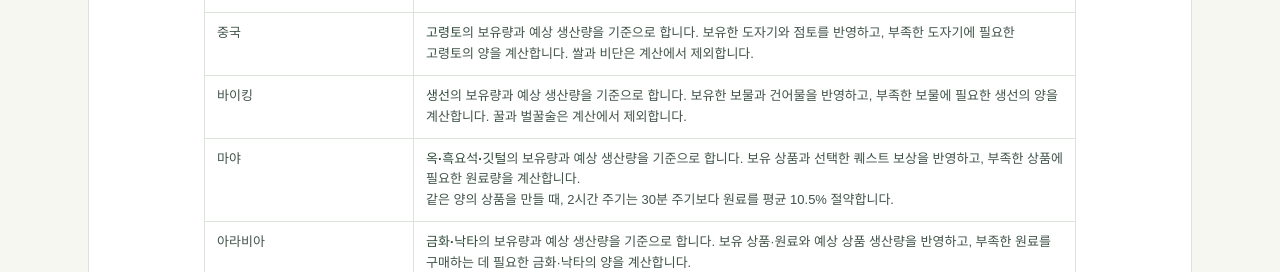
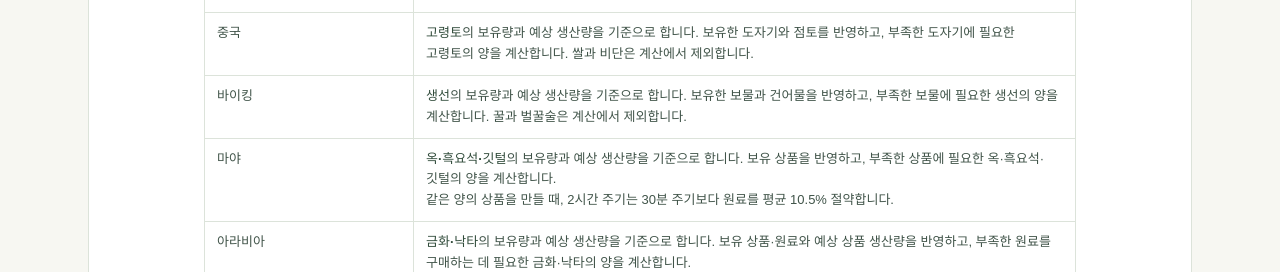
Before and after one commit to M-ule/Civilization-Simulator, a plain HTML site: page index.html in a window 1280 px wide. Shown: the part 3980-4252 px from the top of the page. Drawn offline with Linux system fonts and the light colour scheme.

Commit message:
마야 최대 도달 레벨 안내에서 퀘스트 보상 문구 삭제

```diff
--- a/index.html
+++ b/index.html
@@ -165,7 +165,7 @@
 </tr>
 <tr role="row" class="even">
 <th scope="row" role="rowheader">마야</th>
-<td role="cell"><strong>옥·흑요석·깃털</strong>의 보유량과 예상 생산량을 기준으로 합니다. 보유 상품과 선택한 퀘스트 보상을 반영하고, 부족한 상품에 필요한 원료량을 계산합니다.<br>같은 양의 상품을 만들 때, 2시간 주기는 30분 주기보다 원료를 평균 10.5% 절약합니다.</td>
+<td role="cell"><strong>옥·흑요석·깃털</strong>의 보유량과 예상 생산량을 기준으로 합니다. 보유 상품을 반영하고, 부족한 상품에 필요한 옥·흑요석·깃털의 양을 계산합니다.<br>같은 양의 상품을 만들 때, 2시간 주기는 30분 주기보다 원료를 평균 10.5% 절약합니다.</td>
 </tr>
 <tr role="row" class="odd">
 <th scope="row" role="rowheader">아라비아</th>
```
